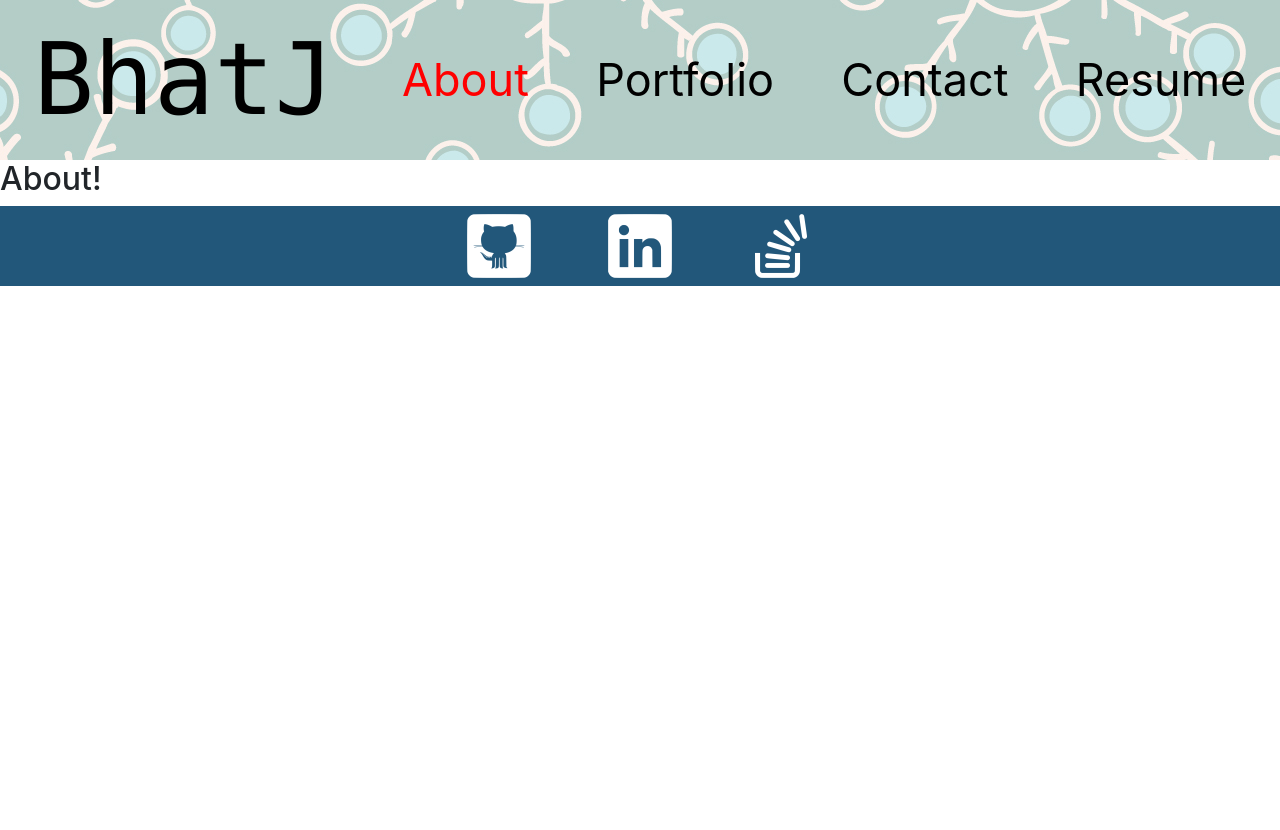
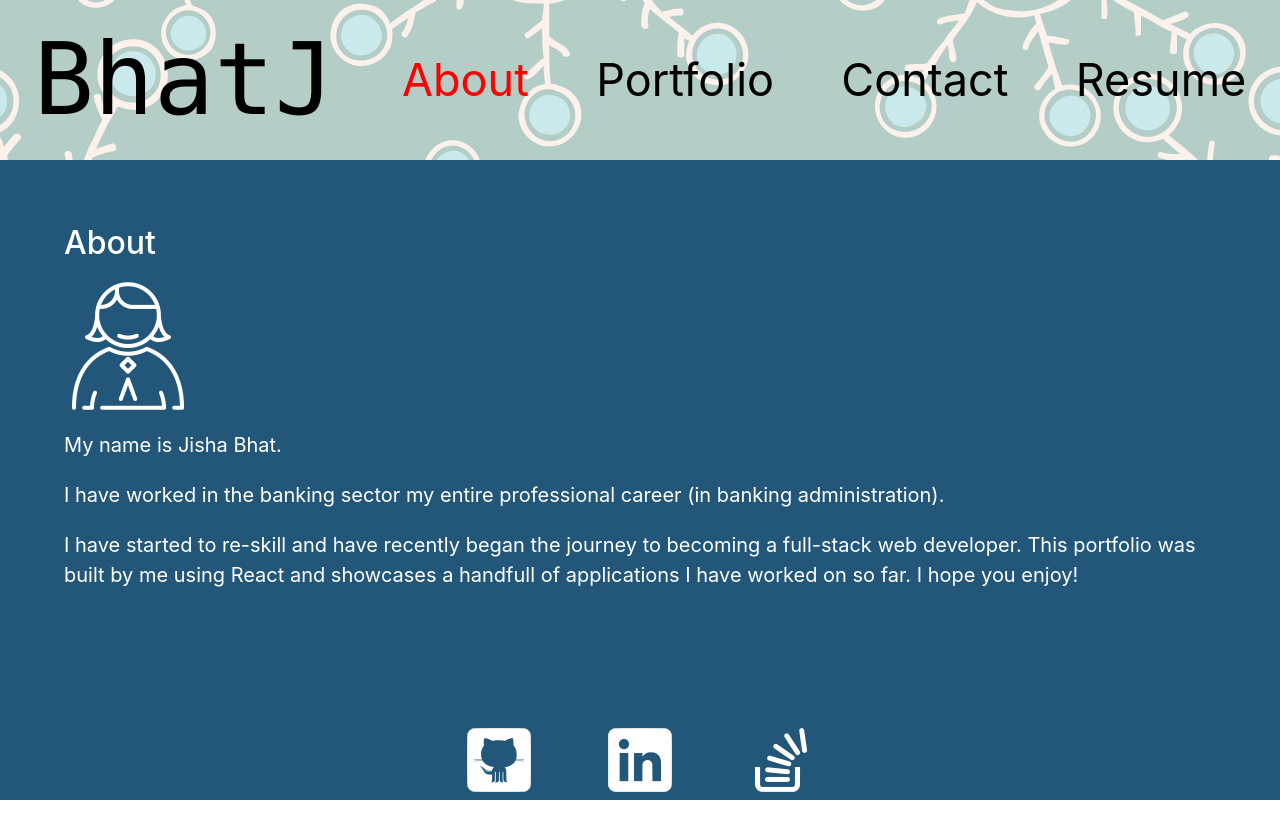
Before and after one commit to BhatJ/react-portfolio, a React (Create React App) app in the folder react-portfolio/: page / in a window 1280 px wide. Before the commit the page ends 800 px from the top, so only its background shows below. Built offline with nearby package versions, Linux system fonts and the light colour scheme.

Commit message:
Added functionality to render the About page section

```diff
--- a/react-portfolio/src/components/Navigation.js
+++ b/react-portfolio/src/components/Navigation.js
@@ -1,9 +1,39 @@
 import React from 'react';
+import About from './sections/About';
+import Contact from './sections/Contact';
+import Portfolio from './sections/Portfolio';
+import Resume from './sections/Resume';
+
+const styles = {
+  navigationStyle: {
+    height: '70vh',
+    background: '#22577A',
+    padding: '5%',
+  },
+  sectionHeadingStyle: {
+    color: 'white',
+    marginBottom: '20px',
+  },
+};
 
 export default function Navigation({ currentSection, handleSectionChange }) {
+
+  const renderSection = () => {
+    if (currentSection === 'About') {
+      return <About />;
+    } else if (currentSection === 'Portfolio') {
+      return <Portfolio />;
+    } else if (currentSection === 'Contact') {
+      return <Contact />;
+    } else {
+      return <Resume />;
+    }
+  }
+
   return (
-    <div>
-      <h2>{currentSection}!</h2>
+    <div style={styles.navigationStyle}>
+      <h2 style={styles.sectionHeadingStyle}>{currentSection}</h2>
+      {renderSection()}
     </div>
   );
 }
--- a/react-portfolio/src/components/sections/About.js
+++ b/react-portfolio/src/components/sections/About.js
@@ -1 +1,30 @@
-// Placeholder for About page component
+import React from 'react';
+import aboutLogo from '../../assets/user-7-128.png';
+
+const styles = {
+  bioStyle: {
+    color: 'white',
+    marginTop: '20px',
+    fontSize: '20px'
+  },
+};
+
+export default function About() {
+  return (
+    <div>
+      <img src={aboutLogo} alt="About page logo"/>
+      <p style={styles.bioStyle}>
+        My name is Jisha Bhat.
+      </p>
+      <p style={styles.bioStyle}>
+        I have worked in the banking sector my entire professional career (in banking
+        administration).
+      </p>
+      <p style={styles.bioStyle}>
+        I have started to re-skill and have recently began the journey to becoming a
+        full-stack web developer. This portfolio was built by me using React and
+        showcases a handfull of applications I have worked on so far. I hope you enjoy!
+      </p>
+    </div>
+  );
+}
```
Also changed, not shown: react-portfolio/src/assets/user-7-128.png (added).
